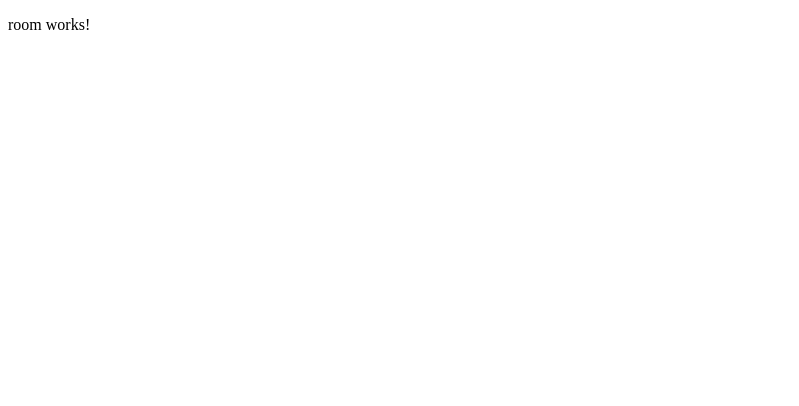
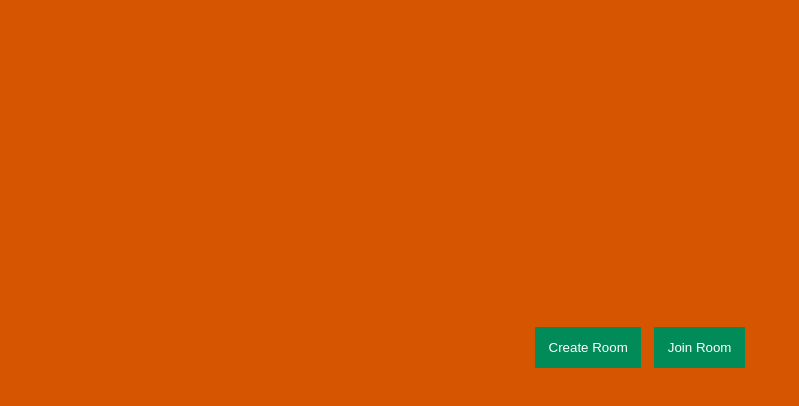
Before and after one commit to rvn160030/ChatClient, an Angular app: page /room in a window 1280 px wide. Shown: the top 406 px of the page, without its empty margins (0-799 px from the left). Built offline with nearby package versions, Linux system fonts and the light colour scheme.

Commit message:
Add buttons in room

```diff
--- a/src/app/room/room.component.css
+++ b/src/app/room/room.component.css
@@ -0,0 +1,50 @@
+form {
+    border: 3px solid #f1f1f1;
+}
+
+input[type=text],
+input[type=password] {
+    width: 100%;
+    padding: .75em 1.25em;
+    margin: .5em 0;
+    border: .063em solid #cecece;
+    box-sizing: border-box;
+}
+
+button {
+    background-color: #008b58;
+    color: white;
+    padding: 1em;
+    margin: .5em;
+    border: none;
+}
+
+button:hover {
+    opacity: .8;
+    cursor: pointer;
+}
+
+.container {
+    padding: 11em;
+}
+
+ul {
+    width: 1em;
+}
+
+.box {
+    padding-left: 10em;
+    padding-right: 10em;
+    padding-top: 9em;
+    padding-bottom: 36em;
+    text-align: center;
+}
+
+body {
+    margin: 0 !important;
+    background-color: #d55500 !important;
+    width: 100% !important;
+    position: fixed;
+    top: 0;
+    left: 0;
+}
--- a/src/app/room/room.component.html
+++ b/src/app/room/room.component.html
@@ -1,3 +1,21 @@
-<p>
-  room works!
-</p>
+<!DOCTYPE html>
+<html>
+
+<head>
+  <meta name="viewport" content="width=device-width, initial-scale=1.0">
+</head>
+
+<body>
+  <div class="box">
+    <div class="container">
+      <button onclick=onClick()>
+        Create Room
+      </button>
+      <button onclick=onClick()>
+        Join Room
+      </button>
+    </div>
+  </div>
+</body>
+
+</html>
```
